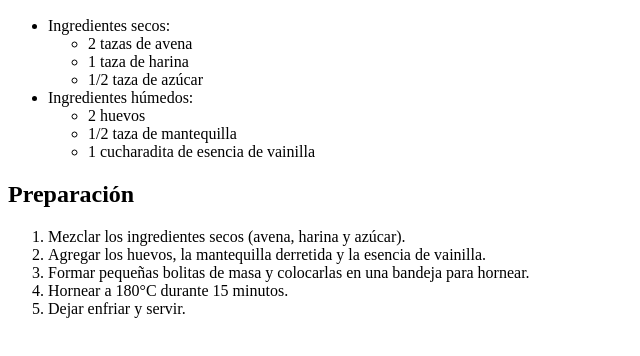
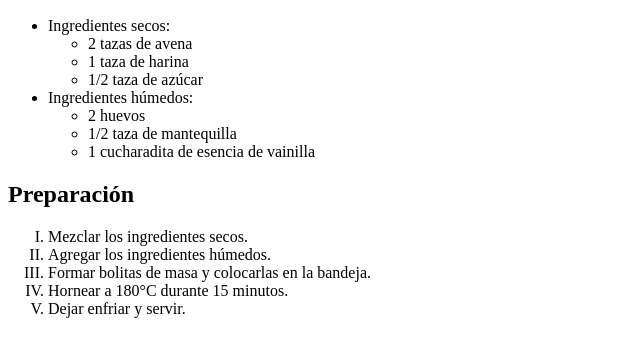
Before and after one commit to magarcia08/RecetaCombinandoListasOrdenadasYDesordenadas_html_GarciaMaria, a plain HTML site: page index.html in a window 1280 px wide. Shown: the part 110-466 px from the top of the page, without its empty margins (0-640 px from the left). Drawn offline with Linux system fonts and the light colour scheme.

Commit message:
feat: :sparkles: reto adicional: Cambiar el tipo de numeración de los pasos (`type="I"` para números romanos).

```diff
--- a/index.html
+++ b/index.html
@@ -26,10 +26,10 @@
 </ul>
 
 <h2>Preparación</h2>
-<ol>
-  <li>Mezclar los ingredientes secos (avena, harina y azúcar).</li>
-  <li>Agregar los huevos, la mantequilla derretida y la esencia de vainilla.</li>
-  <li>Formar pequeñas bolitas de masa y colocarlas en una bandeja para hornear.</li>
+<ol type="I">
+  <li>Mezclar los ingredientes secos.</li>
+  <li>Agregar los ingredientes húmedos.</li>
+  <li>Formar bolitas de masa y colocarlas en la bandeja.</li>
   <li>Hornear a 180°C durante 15 minutos.</li>
   <li>Dejar enfriar y servir.</li>
 </ol>
```
